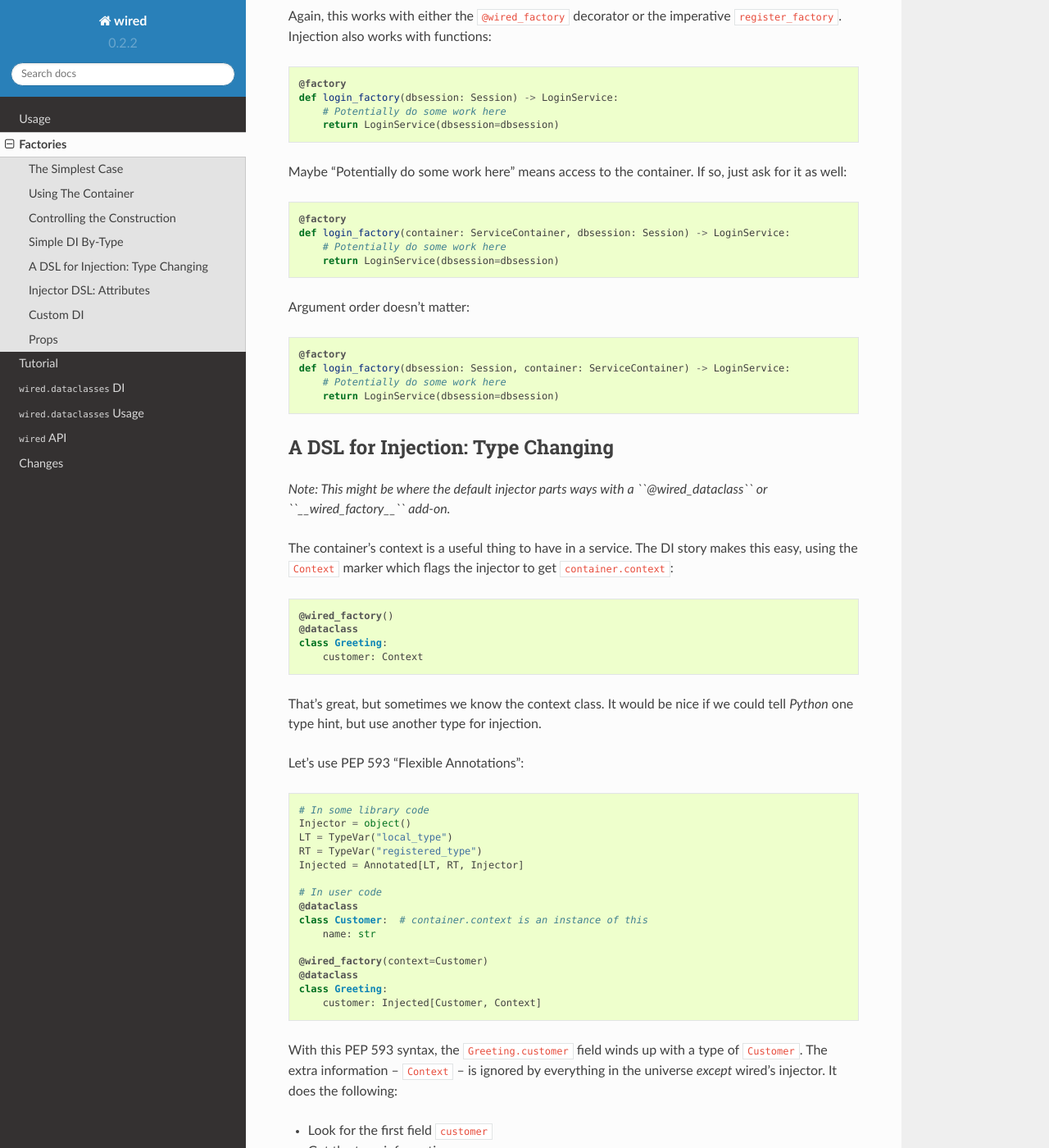
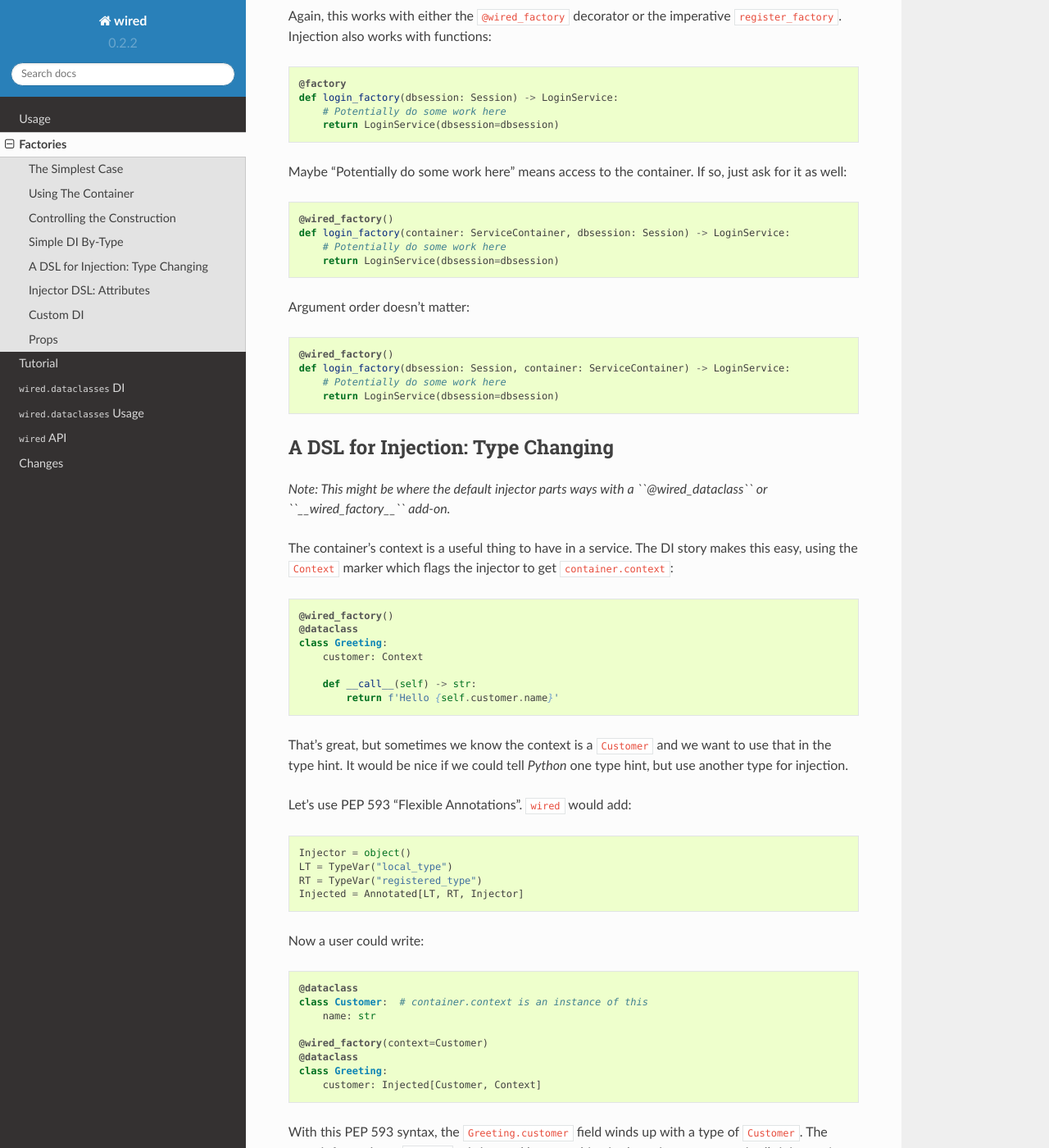
Before and after one commit to mmerickel/wired, a Sphinx documentation site: the page built from docs/factories.rst, in a window 1280 px wide and 1400 px high, scrolled down 2993 px. Shown: the whole window at 82% size. Built offline with Sphinx 7.4.7 and the Read the Docs theme 2.0.0, drawn with Linux system fonts in a browser that asks for light colours; some of the changed text lies outside the part shown.

Commit message:
Fix some typos and the like.

```diff
--- a/docs/factories.rst
+++ b/docs/factories.rst
@@ -161,7 +161,7 @@
 
 .. code-block:: python
 
-    @factory
+    @wired_factory()
     def login_factory(container: ServiceContainer, dbsession: Session) -> LoginService:
         # Potentially do some work here
         return LoginService(dbsession=dbsession)
@@ -170,7 +170,7 @@
 
 .. code-block:: python
 
-    @factory
+    @wired_factory()
     def login_factory(dbsession: Session, container: ServiceContainer) -> LoginService:
         # Potentially do some work here
         return LoginService(dbsession=dbsession)
@@ -190,20 +190,26 @@
     class Greeting:
         customer: Context
 
-That's great, but sometimes we know the context class.
+        def __call__(self) -> str:
+            return f'Hello {self.customer.name}'
+
+That's great, but sometimes we know the context is a ``Customer`` and we want to use that in the type hint.
 It would be nice if we could tell *Python* one type hint, but use another type for injection.
 
-Let's use PEP 593 "Flexible Annotations":
+Let's use PEP 593 "Flexible Annotations".
+``wired`` would add:
 
 .. code-block:: python
 
-    # In some library code
     Injector = object()
     LT = TypeVar("local_type")
     RT = TypeVar("registered_type")
     Injected = Annotated[LT, RT, Injector]
 
-    # In user code
+Now a user could write:
+
+.. code-block:: python
+
     @dataclass
     class Customer:  # container.context is an instance of this
         name: str
@@ -230,7 +236,7 @@
 
 .. code-block:: python
 
-    @factory
+    @wired_factory()
     def greeting_factory(customer: Injected[Customer, Context]) -> LoginService:
         # Potentially do some work here
         return Greeting(customer=customer)
@@ -267,7 +273,7 @@
     class Greeting:
         customer_name: Injected[str, Context, Chain(Attr('english_names'), Key('first_name')]
 
-Or intriguingly, set up an observable-style system that records dependencies and updates "subscribers":
+These ``Chain`` predicates could act like a database query, filtering the result set from a source:
 
 .. code-block:: python
 
@@ -275,6 +281,9 @@
     @dataclass
     class Greeting:
         customers: Injected[Tuple[Customer], AllCustomers, Chain(Filter(status='active'), Batch(10))]
+
+In fact, this pattern matches ``Rx`` and other observable-style libraries.
+What's nice is that, like Pyramid predicates, these don't have to be in the core.
 
 Custom DI
 =========
@@ -311,6 +320,9 @@
 
 This decorator would do nothing more than stamp -- dynamically -- a ``__wired_factory__`` class method onto the decorated class.
 
+Further ideas: a custom injector which recorded the connection to a service, then pushed updates to instances when the service changed.
+Sort of like pub-sub.
+
 Props
 =====
 
```
